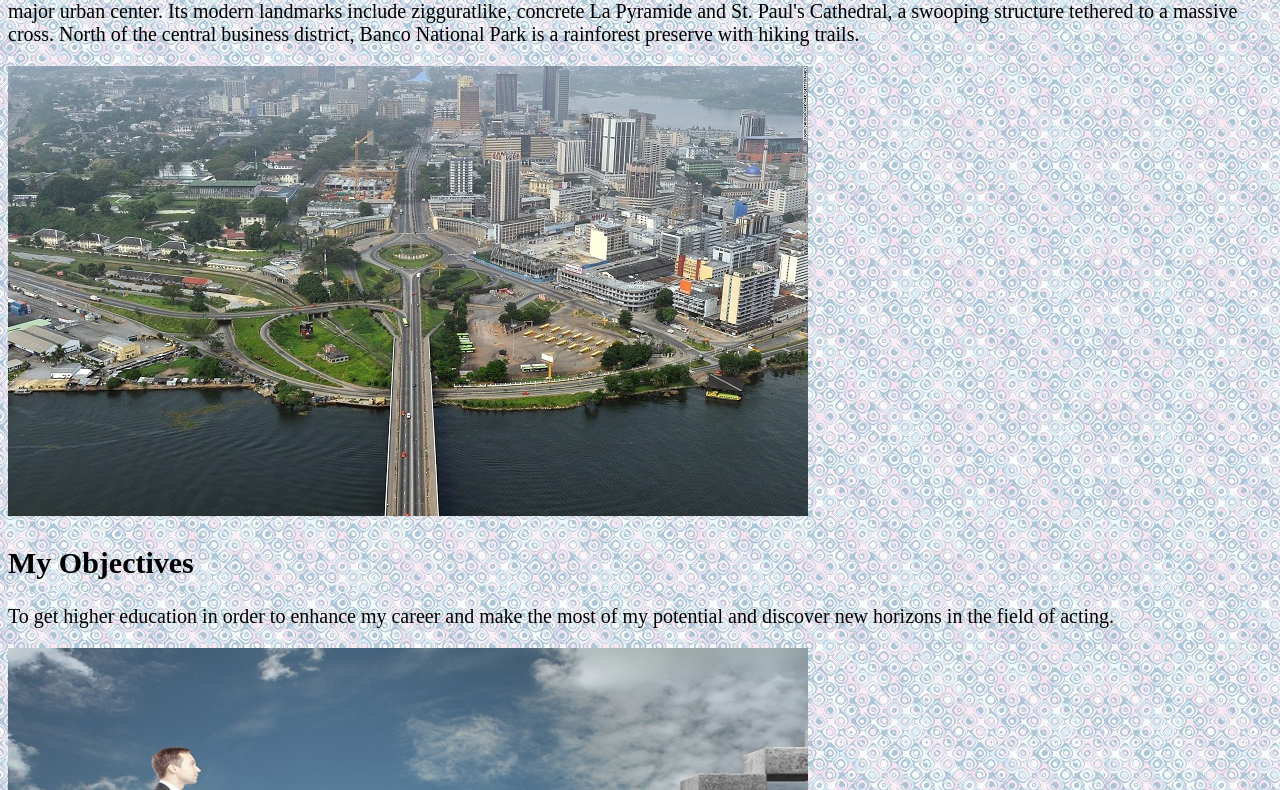
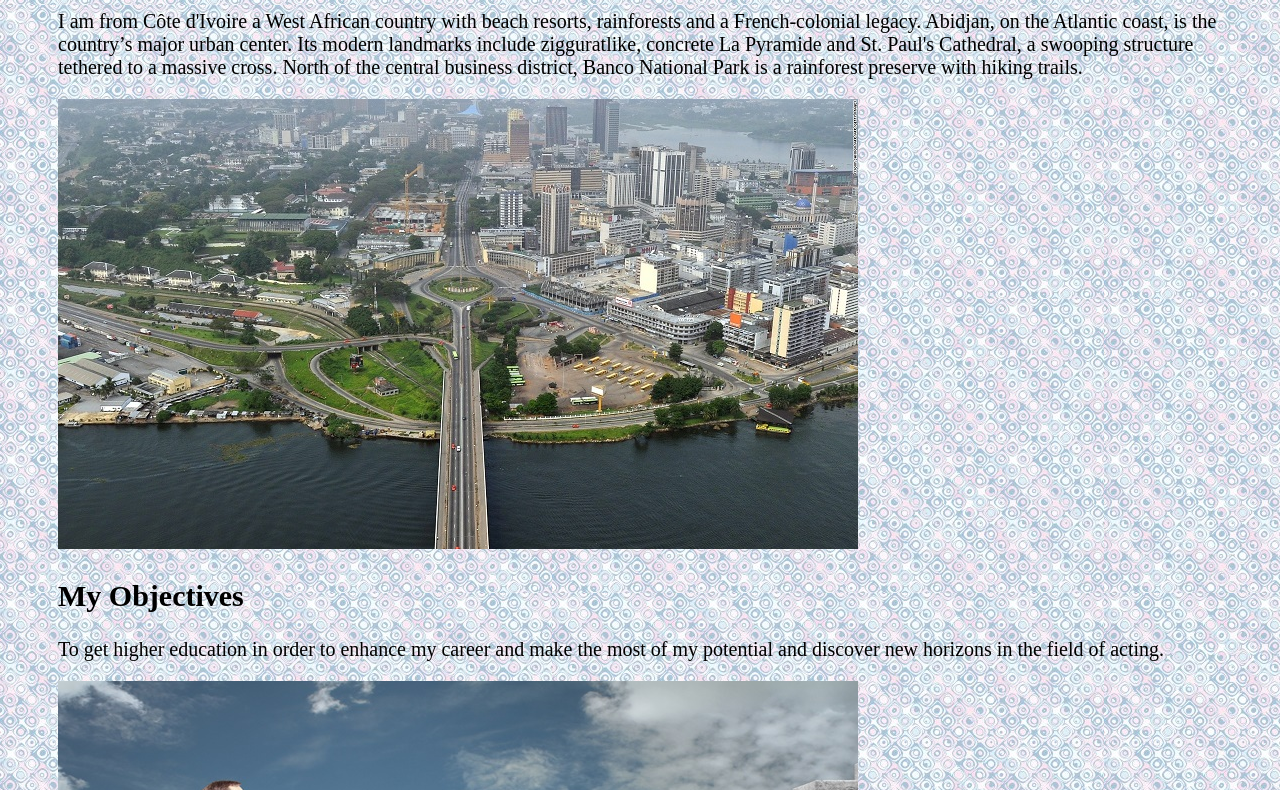
Before and after one commit to dvmodeste/Project-2, a plain HTML site: page index.html in a window 1280 px wide. Shown: the part 289-1079 px from the top of the page. Drawn offline with Linux system fonts and the light colour scheme.

Commit message:
testing padding

```diff
--- a/style.css
+++ b/style.css
@@ -2,6 +2,7 @@ body{
   background-image:url(img/background.jpg);
   font-family:"Gorgia";
   font-size:20px;
+  padding: 25px 50px 75px 50px;
 }
 h1{
 	font-family: Impact;
```
